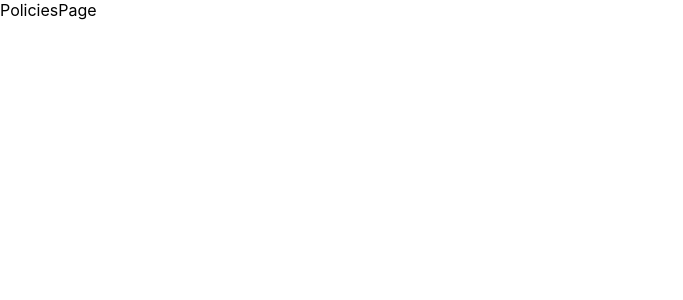
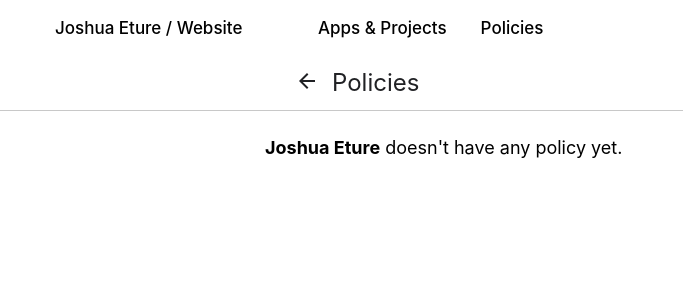
Before and after one commit to joshua-eture/website, a React (Create React App) app: page /policies in a window 1280 px wide. Shown: the top 300 px of the page, without its empty margins (0-683 px from the left). Built offline with nearby package versions, Linux system fonts and the light colour scheme.

Commit message:
Complete PoliciesPage * Add HeaderTopBar * Add policies-text-area * Add no-policy-paragraph

```diff
--- a/src/pages/PoliciesPage/PoliciesPage.css
+++ b/src/pages/PoliciesPage/PoliciesPage.css
@@ -0,0 +1,22 @@
+.policies-text-area {
+  max-width: 750px;
+  margin: 1.625em auto;
+}
+
+#no-policy-paragraph {
+  font-size: 1.125rem;
+}
+
+@media (min-width: 415px) and (max-width: 1024px) {
+  .policies-text-area {
+    max-width: 100%;
+    padding: 0 3.125em;
+  }
+}
+
+@media (max-width: 414px) {
+  .policies-text-area {
+    max-width: 100%;
+    padding: 0 1em;
+  }
+}
--- a/src/pages/PoliciesPage/PoliciesPage.tsx
+++ b/src/pages/PoliciesPage/PoliciesPage.tsx
@@ -1,10 +1,28 @@
 import React from "react";
+import Page from "../../layout/Page/Page";
+import HeaderTopBar from "../../navigation/HeaderTopBar/HeaderTopBar";
 import "./PoliciesPage.css";
 
 interface PoliciesPageProps {}
 
 const PoliciesPage: React.FC<PoliciesPageProps> = ({}) => {
-  return <div>PoliciesPage</div>;
+  return (
+    <Page
+      options={{
+        head: {
+          title: "Joshua Eture / Policies",
+          description: "Agreements with Joshua Eture",
+        },
+      }}
+    >
+      <HeaderTopBar options={{ title: "Policies" }} />
+      <div className="policies-text-area">
+        <p id="no-policy-paragraph">
+          <strong>Joshua Eture</strong> doesn't have any policy yet.
+        </p>
+      </div>
+    </Page>
+  );
 };
 
 export default PoliciesPage;
```
